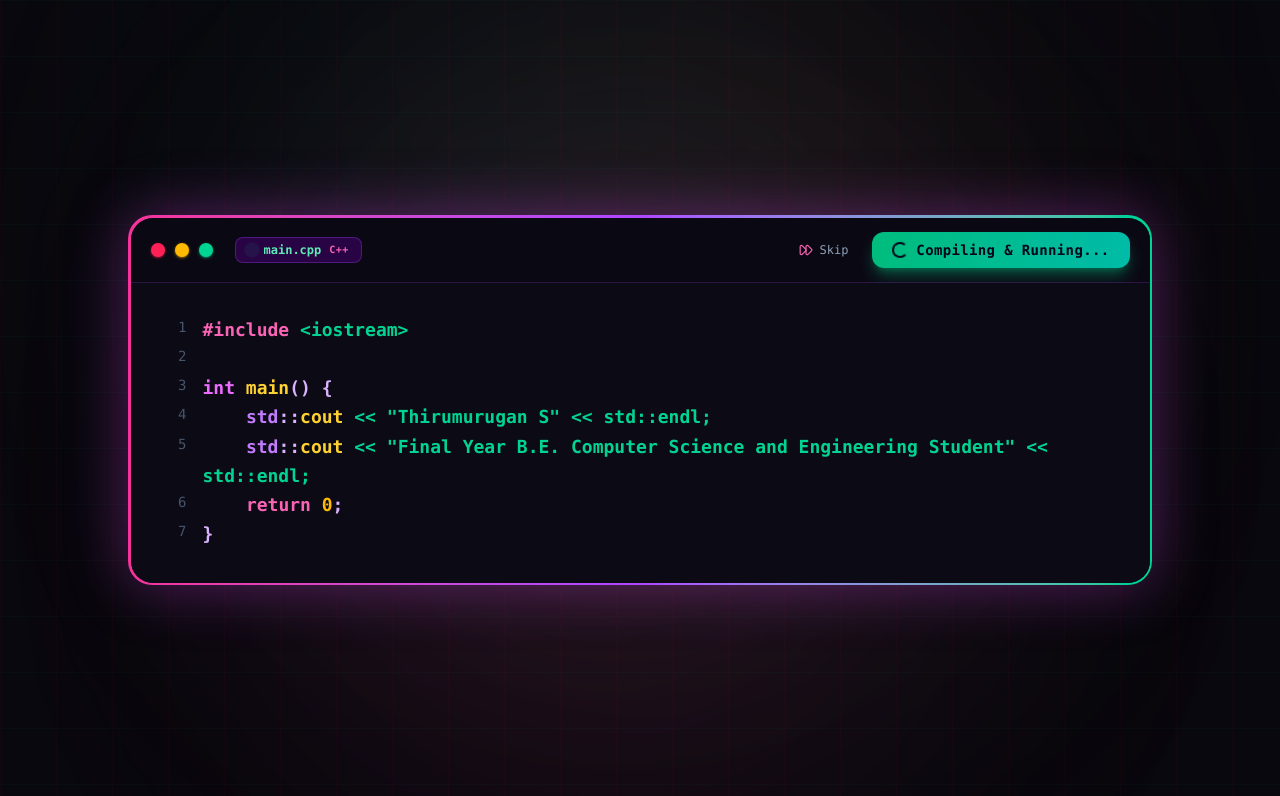
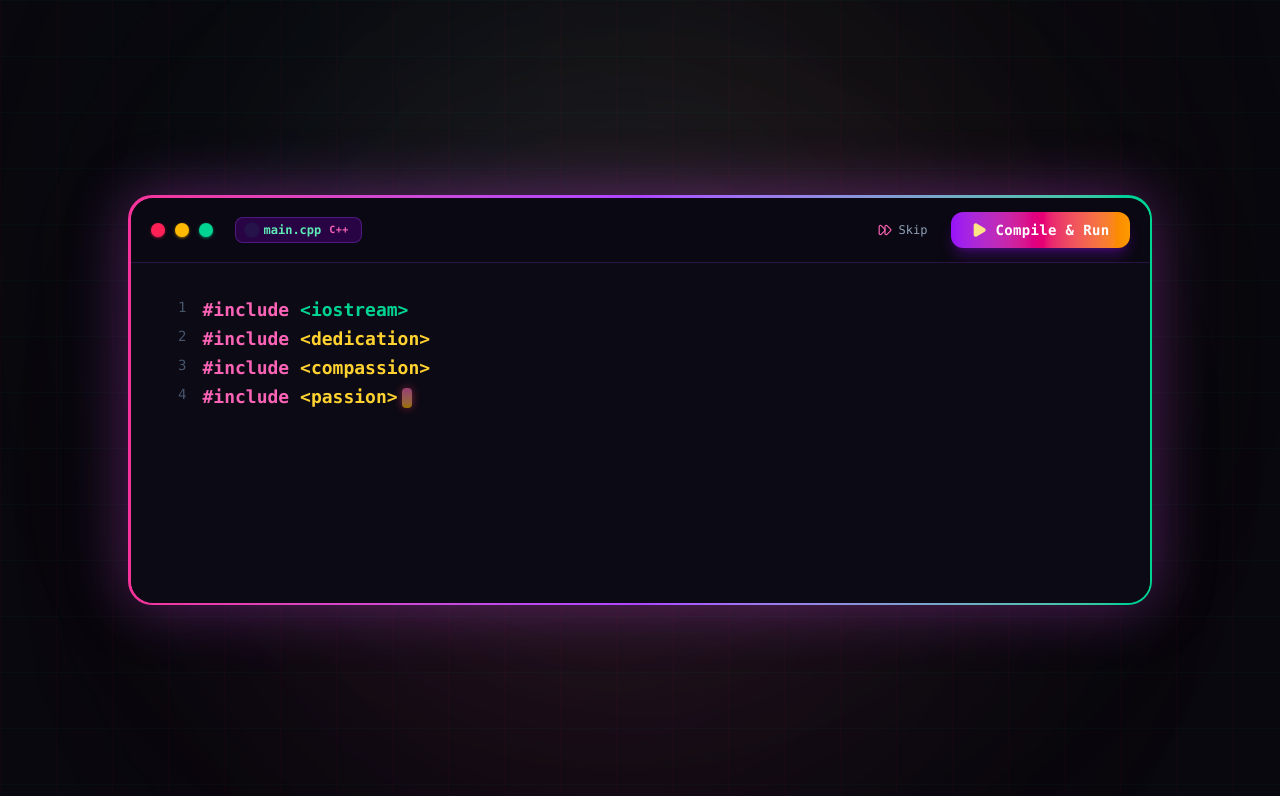
Before and after one commit to Thirumurugan2730/portfolio, a React (Vite) app: page / in a window 1280 px wide. Shown: the top 796 px of the page. Built offline with nearby package versions, Linux system fonts and the light colour scheme.

Commit message:
feat: add meaningful header imports, deliberate readable typing cadence, and compiler transition message leading into thirus world

```diff
--- a/src/components/CodeIntro.tsx
+++ b/src/components/CodeIntro.tsx
@@ -1,5 +1,5 @@
 import React, { useState, useEffect, useRef } from 'react';
-import { Play, FastForward } from 'lucide-react';
+import { Play, FastForward, Sparkles, Heart } from 'lucide-react';
 
 interface CodeIntroProps {
   onComplete: () => void;
@@ -7,6 +7,9 @@ interface CodeIntroProps {
 
 const CPP_CODE_LINES = [
   '#include <iostream>',
+  '#include <dedication>',
+  '#include <compassion>',
+  '#include <passion>',
   '',
   'int main() {',
   '    std::cout << "Thirumurugan S" << std::endl;',
@@ -21,26 +24,27 @@ export const CodeIntro: React.FC<CodeIntroProps> = ({ onComplete }) => {
   const [displayedLines, setDisplayedLines] = useState<string[]>(['']);
   const [isTypingDone, setIsTypingDone] = useState(false);
   const [isCompiling, setIsCompiling] = useState(false);
+  const [compileMessage, setCompileMessage] = useState<string>('');
   const [isExiting, setIsExiting] = useState(false);
 
   const timerRef = useRef<ReturnType<typeof setTimeout> | null>(null);
 
-  // Character-by-character typing effect
+  // Deliberate, readable typing effect
   useEffect(() => {
     if (currentLineIndex >= CPP_CODE_LINES.length) {
       setIsTypingDone(true);
-      // Auto-trigger Compile & Run after typing finishes
+      // Give viewers ample time (2 seconds) to read the completed code before compiling
       timerRef.current = setTimeout(() => {
         handleCompileAndRun();
-      }, 700);
+      }, 2000);
       return;
     }
 
     const targetLine = CPP_CODE_LINES[currentLineIndex];
 
     if (currentCharIndex < targetLine.length) {
-      // Natural keystroke cadence
-      const speed = targetLine.length === 0 ? 30 : Math.floor(Math.random() * 12) + 18;
+      // Readable typing cadence: 45ms to 65ms per character
+      const speed = targetLine.length === 0 ? 50 : Math.floor(Math.random() * 20) + 45;
       timerRef.current = setTimeout(() => {
         setDisplayedLines(prev => {
           const next = [...prev];
@@ -50,11 +54,12 @@ export const CodeIntro: React.FC<CodeIntroProps> = ({ onComplete }) => {
         setCurrentCharIndex(prev => prev + 1);
       }, speed);
     } else {
+      // Natural pause between lines so viewers can read each line comfortably
       timerRef.current = setTimeout(() => {
         setDisplayedLines(prev => [...prev, '']);
         setCurrentLineIndex(prev => prev + 1);
         setCurrentCharIndex(0);
-      }, 55);
+      }, 320);
     }
 
     return () => {
@@ -67,17 +72,30 @@ export const CodeIntro: React.FC<CodeIntroProps> = ({ onComplete }) => {
     setIsCompiling(true);
     if (timerRef.current) clearTimeout(timerRef.current);
 
-    // Show full code if user clicked early
+    // Show full code if clicked early
     setDisplayedLines(CPP_CODE_LINES);
     setIsTypingDone(true);
 
-    // Compile briefly (550ms) then reveal the portfolio homepage directly
+    // Stage 1: Initial compilation with imported qualities
+    setCompileMessage('⚡ Compiling with <dedication> and <compassion>...');
+
+    // Stage 2: Leading you into Thiru's World (with comfortable reading delay)
+    setTimeout(() => {
+      setCompileMessage("🚀 Leading you into Thiru's World...");
+    }, 1400);
+
+    // Stage 3: Welcome and smooth transition
+    setTimeout(() => {
+      setCompileMessage("✨ Welcome to Thiru's World!");
+    }, 2800);
+
+    // Transition to main homepage
     setTimeout(() => {
       setIsExiting(true);
       setTimeout(() => {
         onComplete();
-      }, 450);
-    }, 600);
+      }, 500);
+    }, 3600);
   };
 
   const handleSkip = () => {
@@ -108,11 +126,17 @@ export const CodeIntro: React.FC<CodeIntroProps> = ({ onComplete }) => {
         continue;
       }
 
-      // Header <...>
+      // Header files: <iostream>, <dedication>, <compassion>, <passion>
       if (text[i] === '<') {
         const end = text.indexOf('>', i);
         if (end !== -1) {
-          tokens.push(<span key={i} className="text-emerald-400 font-semibold">{text.slice(i, end + 1)}</span>);
+          const content = text.slice(i, end + 1);
+          const isSpecialImport = content.includes('dedication') || content.includes('compassion') || content.includes('passion');
+          tokens.push(
+            <span key={i} className={`font-semibold ${isSpecialImport ? 'text-amber-300' : 'text-emerald-400'}`}>
+              {content}
+            </span>
+          );
           i = end + 1;
         } else {
           tokens.push(<span key={i} className="text-emerald-400 font-semibold">{text.slice(i)}</span>);
@@ -273,7 +297,7 @@ export const CodeIntro: React.FC<CodeIntroProps> = ({ onComplete }) => {
                 disabled={isCompiling}
                 className={`flex items-center gap-2 px-5 py-2 rounded-xl text-xs sm:text-sm font-bold font-mono tracking-wide transition-all duration-200 shadow-lg cursor-pointer ${
                   isCompiling
-                    ? 'bg-gradient-to-r from-emerald-500 to-teal-500 text-slate-950 shadow-emerald-500/40 cursor-wait'
+                    ? 'bg-gradient-to-r from-amber-500 to-rose-500 text-white shadow-rose-500/40 cursor-wait'
                     : isTypingDone
                     ? 'bg-gradient-to-r from-amber-500 via-rose-500 to-fuchsia-600 hover:brightness-110 text-white shadow-rose-500/40 scale-105 animate-pulse'
                     : 'bg-gradient-to-r from-purple-600 via-pink-600 to-amber-500 hover:brightness-110 text-white shadow-purple-600/30'
@@ -281,8 +305,8 @@ export const CodeIntro: React.FC<CodeIntroProps> = ({ onComplete }) => {
               >
                 {isCompiling ? (
                   <>
-                    <span className="w-4 h-4 border-2 border-slate-950 border-t-transparent rounded-full animate-spin" />
-                    <span>Compiling & Running...</span>
+                    <span className="w-4 h-4 border-2 border-white border-t-transparent rounded-full animate-spin" />
+                    <span>Compiling...</span>
                   </>
                 ) : (
                   <>
@@ -295,7 +319,7 @@ export const CodeIntro: React.FC<CodeIntroProps> = ({ onComplete }) => {
           </div>
 
           {/* Code Editor Body - ZERO HORIZONTAL SCROLLBAR, Natural Character Typing */}
-          <div className="p-6 sm:p-8 font-mono text-sm sm:text-base lg:text-lg leading-relaxed bg-[#0c0a14] text-slate-100 overflow-x-hidden min-h-[260px] sm:min-h-[300px]">
+          <div className="p-6 sm:p-8 font-mono text-sm sm:text-base lg:text-lg leading-relaxed bg-[#0c0a14] text-slate-100 overflow-x-hidden min-h-[300px] sm:min-h-[340px]">
             {displayedLines.map((line, idx) => (
               <div key={idx} className="flex items-start group">
                 <span className="w-10 shrink-0 text-slate-600 select-none text-right pr-4 text-xs sm:text-sm pt-0.5 font-mono group-hover:text-purple-400 transition-colors">
@@ -311,6 +335,24 @@ export const CodeIntro: React.FC<CodeIntroProps> = ({ onComplete }) => {
             ))}
           </div>
 
+          {/* Compiler Status Banner - "Leading you into Thiru's World" */}
+          {isCompiling && (
+            <div className="border-t-2 border-purple-500/30 bg-[#07060c] p-5 sm:p-6 font-mono text-center overflow-hidden animate-fadeIn">
+              <div className="inline-flex items-center gap-3 px-6 py-3 rounded-2xl bg-gradient-to-r from-purple-950/80 via-rose-950/80 to-amber-950/80 border border-rose-500/40 shadow-xl shadow-fuchsia-950/50">
+                <Sparkles className="w-5 h-5 text-amber-400 animate-spin" style={{ animationDuration: '3s' }} />
+                <span className="text-base sm:text-lg font-bold text-transparent bg-clip-text bg-gradient-to-r from-amber-300 via-rose-300 to-emerald-300 tracking-wide">
+                  {compileMessage}
+                </span>
+                <Heart className="w-4 h-4 text-pink-400 animate-pulse" />
+              </div>
+
+              {/* Progress bar line */}
+              <div className="w-full max-w-md mx-auto mt-4 h-1.5 bg-slate-900 rounded-full overflow-hidden">
+                <div className="h-full bg-gradient-to-r from-pink-500 via-purple-500 via-amber-400 to-emerald-400 animate-pulse rounded-full" />
+              </div>
+            </div>
+          )}
+
         </div>
       </div>
     </div>
```
